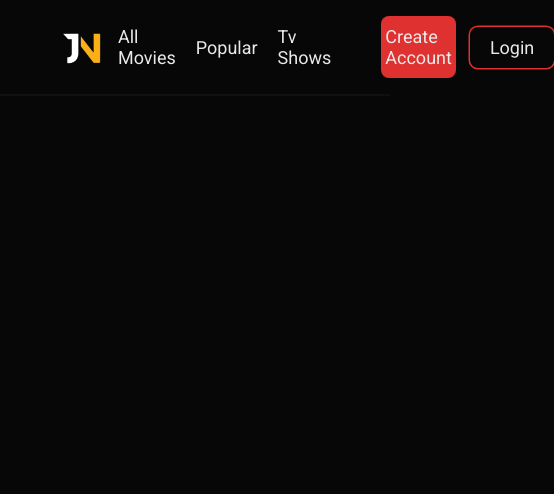
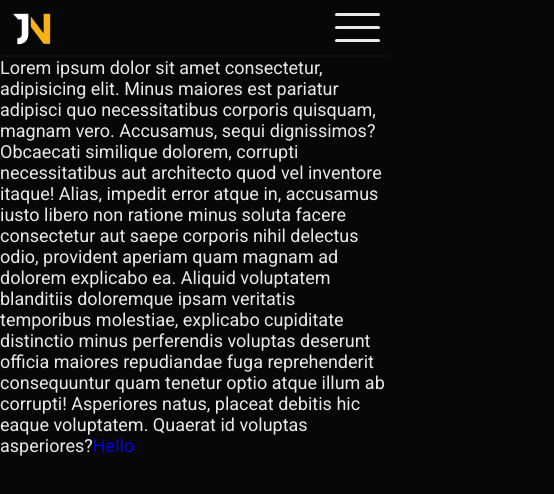
Before and after one commit to okorojames/my-movie-api-project-2, a React (Vite) app: page /more-info in a window 390 px wide. Shown: the top 494 px of the page, 554 px wide, since content can reach past the window. Built offline with nearby package versions, Linux system fonts and the light colour scheme; no server answers.

Commit message:
Done with the mobile nav responsiveness, movingn to the section responsiveness

```diff
--- a/src/App.css
+++ b/src/App.css
@@ -47,10 +47,15 @@ body {
 body::-webkit-scrollbar {
   display: none;
 }
+a:link,
+a:visited {
+  text-decoration: none;
+}
 header {
   border-bottom: 2px solid rgba(23, 26, 29, 0.52);
 }
 nav {
+  position: relative;
   display: flex;
   justify-content: space-between;
   align-items: center;
@@ -62,6 +67,7 @@ nav {
 .nav-links {
   display: flex;
   align-items: center;
+  transition: 0.5s;
 }
 .nav-link {
   text-decoration: none;
@@ -97,6 +103,21 @@ nav {
 .login-nav-btn:active {
   color: var(--minor-one);
   box-shadow: 0 0 0 1.5px var(--light-one);
+}
+/* Hamburger */
+.hamburger {
+  display: none;
+}
+.burger {
+  height: 3px;
+  width: 45px;
+  border-radius: 0.8rem;
+  background: var(--light-one);
+  margin-top: 10px;
+  transition: 0.5s;
+}
+.burger:first-child {
+  margin-top: 0;
 }
 /*  */
 .home-page {
@@ -201,3 +222,91 @@ nav {
   justify-items: center;
   gap: 2rem;
 }
+/*  */
+/* MEDIA QUERIES */
+/*  */
+/*  */
+@media screen and (max-width: 1074px) {
+  .homepage-col-2 {
+    grid-template-columns: repeat(3, 1fr);
+  }
+}
+/*  */
+/*  */
+@media screen and (max-width: 992px) {
+  .homepage-col-2 {
+    grid-template-columns: repeat(2, 1fr);
+  }
+}
+/*  */
+/*  */
+@media screen and (max-width: 850px) {
+  .nav-links {
+    flex-direction: column;
+    position: fixed;
+    /* top: 70px; */
+    top: -2000px;
+    left: 0;
+    width: 100%;
+    height: 80%;
+    align-items: center;
+    justify-content: center;
+    background: var(--dark-three);
+    gap: 3rem;
+  }
+  .hamburger {
+    display: block;
+    cursor: pointer;
+  }
+  .create-account-nav-btn {
+    margin-left: 0;
+  }
+  .create-account-nav-btn:hover,
+  .create-account-nav-btn:active {
+    background: transparent;
+  }
+  .login-nav-btn {
+    margin-left: 0;
+  }
+}
+/*  */
+/*  */
+@media screen and (max-width: 768px) {
+  nav {
+    padding: 1rem 1.2rem;
+  }
+  .homepage-col-2 {
+    grid-template-columns: repeat(1, 1fr);
+    justify-items: center;
+  }
+}
+/*  */
+/*  */
+@media screen and (max-width: 578px) {
+  nav {
+    padding: 1rem 1rem;
+  }
+  .homepage-col-2 {
+    grid-template-columns: repeat(1, 1fr);
+    justify-items: center;
+  }
+}
+/*  */
+/*  */
+/*  */
+/*  */
+/*  */
+/*  */
+/* working on the js functionality of the nav bar */
+.nav-toggle.nav-links {
+  top: 70px;
+}
+.nav--toggle.burger--one {
+  transform: rotate(-45deg) translate(0, 5px);
+}
+.nav--toggle.burger--two {
+  display: none;
+}
+.nav--toggle.burger--three {
+  transform: rotate(45deg) translate(0, -5px);
+}
--- a/src/App.jsx
+++ b/src/App.jsx
@@ -2,6 +2,7 @@ import { useState, useEffect } from "react";
 import { BrowserRouter, Route, Routes } from "react-router-dom";
 import Header from "./components/Header";
 import HomePage from "./components/HomePage";
+import MoreInfoPage from "./components/MoreInfoPage";
 
 function App() {
   const [movies1, setMovies1] = useState();
@@ -51,10 +52,19 @@ function App() {
   }, []);
   //
   return (
-    <div className="App">
-      <Header />
-      {movies && <HomePage movies={movies} movies1={movies1} />}
-    </div>
+    <BrowserRouter>
+      <div className="App">
+        <Header />
+        <Routes>
+          <Route
+            exact
+            path="/"
+            element={movies && <HomePage movies={movies} movies1={movies1} />}
+          />
+          <Route path="/more-info" element={<MoreInfoPage />} />
+        </Routes>
+      </div>
+    </BrowserRouter>
   );
 }
 
--- a/src/components/Header.jsx
+++ b/src/components/Header.jsx
@@ -1,13 +1,24 @@
-import React from "react";
-import { Link } from "react-router-dom";
+import { useRef } from "react";
 import logoImg from "../images/logo-no-bg.png";
 
 const Header = () => {
+  // useRef variables
+  const nav_links = useRef();
+  const burger_one = useRef();
+  const burger_two = useRef();
+  const burger_three = useRef();
+  //
+  function toggleNav() {
+    nav_links.current.classList.toggle("nav-toggle");
+    burger_one.current.classList.toggle("nav--toggle");
+    burger_two.current.classList.toggle("nav--toggle");
+    burger_three.current.classList.toggle("nav--toggle");
+  }
   return (
     <header>
       <nav>
         <img src={logoImg} alt="" className="nav-logo" />
-        <div className="nav-links">
+        <div className="nav-links" ref={nav_links}>
           <a href="" className="nav-link">
             All Movies
           </a>
@@ -24,6 +35,12 @@ const Header = () => {
             Login
           </a>
         </div>
+        {/* hamburger */}
+        <div className="hamburger" onClick={toggleNav}>
+          <div className="burger burger--one" ref={burger_one}></div>
+          <div className="burger burger--two" ref={burger_two}></div>
+          <div className="burger burger--three" ref={burger_three}></div>
+        </div>
       </nav>
     </header>
   );
--- a/src/components/HomePage.jsx
+++ b/src/components/HomePage.jsx
@@ -1,4 +1,5 @@
 import React from "react";
+import { Link } from "react-router-dom";
 import defaultImg from "../images/spidey.jpeg";
 
 const HomePage = ({ movies, movies1 }) => {
@@ -21,30 +22,33 @@ const HomePage = ({ movies, movies1 }) => {
           <p className="day-sort">Upcoming!</p>
         </div>
         <div className="home-col-1-items">
-          {movies1.map((movie) => (
-            <div className="movie" key={movie.id}>
+          {movies1.map((movie1, i) => (
+            <Link to="/more-info">
+              <div className="movie" key={i}>
                 <div className="movie-image-container">
                   <img
-                  src={`https://themoviedb.org/t/p/w220_and_h330_face${movie.poster_path}`}
+                    src={`https://themoviedb.org/t/p/w220_and_h330_face${movie1.poster_path}`}
                     alt=""
                     className="movie-image"
                   />
                 </div>
                 <div className="movie-title">
-                Title: <span className="movie-name">{movie.name}</span>
+                  Title: <span className="movie-name">{movie1.name}</span>
                 </div>
                 <div className="movie-date">
                   Released On:
                   <span className="movie--date">&nbsp;Upcoming</span>
                 </div>
               </div>
+            </Link>
           ))}
         </div>
       </div>
       {/* Home ccol 2 */}
       <div className="homepage-col-2">
-        {movies.map((movie) => (
-          <div className="movie" key={movie.id}>
+        {movies.map((movie, i) => (
+          <Link to="/more-info">
+            <div className="movie" key={i}>
               <div className="movie-image-container">
                 {" "}
                 <img
@@ -61,6 +65,7 @@ const HomePage = ({ movies, movies1 }) => {
                 <span className="movie--date">{movie.first_air_date}</span>
               </div>
             </div>
+          </Link>
         ))}
       </div>
     </main>
--- /dev/null
+++ b/src/components/MoreInfoPage.jsx
@@ -0,0 +1,24 @@
+import React from "react";
+import { Link } from "react-router-dom";
+
+const MoreInfoPage = () => {
+  return (
+    <section>
+      Lorem ipsum dolor sit amet consectetur, adipisicing elit. Minus maiores
+      est pariatur adipisci quo necessitatibus corporis quisquam, magnam vero.
+      Accusamus, sequi dignissimos? Obcaecati similique dolorem, corrupti
+      necessitatibus aut architecto quod vel inventore itaque! Alias, impedit
+      error atque in, accusamus iusto libero non ratione minus soluta facere
+      consectetur aut saepe corporis nihil delectus odio, provident aperiam quam
+      magnam ad dolorem explicabo ea. Aliquid voluptatem blanditiis doloremque
+      ipsam veritatis temporibus molestiae, explicabo cupiditate distinctio
+      minus perferendis voluptas deserunt officia maiores repudiandae fuga
+      reprehenderit consequuntur quam tenetur optio atque illum ab corrupti!
+      Asperiores natus, placeat debitis hic eaque voluptatem. Quaerat id
+      voluptas asperiores?
+      <Link to="/">Hello</Link>
+    </section>
+  );
+};
+
+export default MoreInfoPage;
```
Lines whose indentation alone changed are shown as unchanged.
